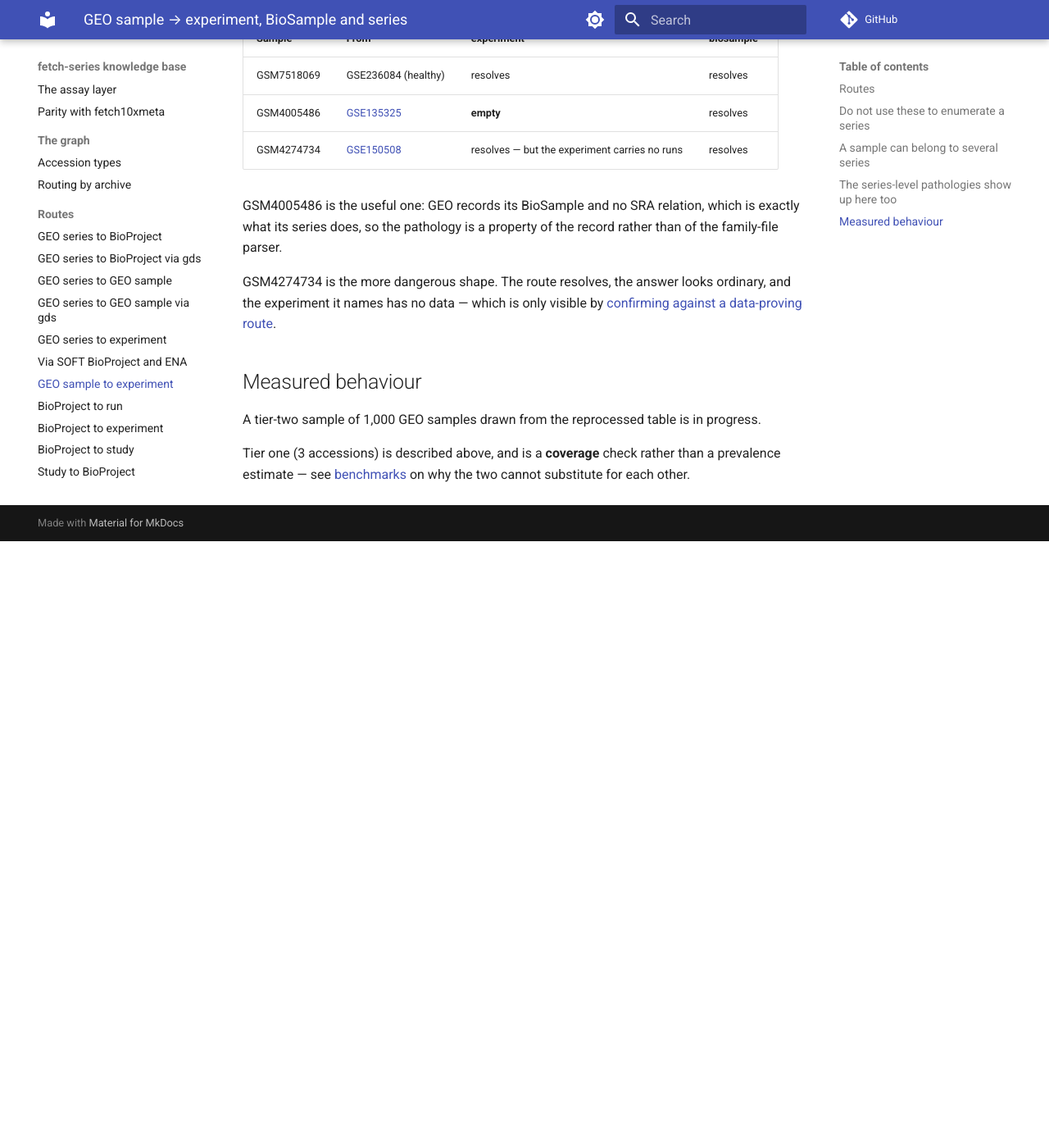
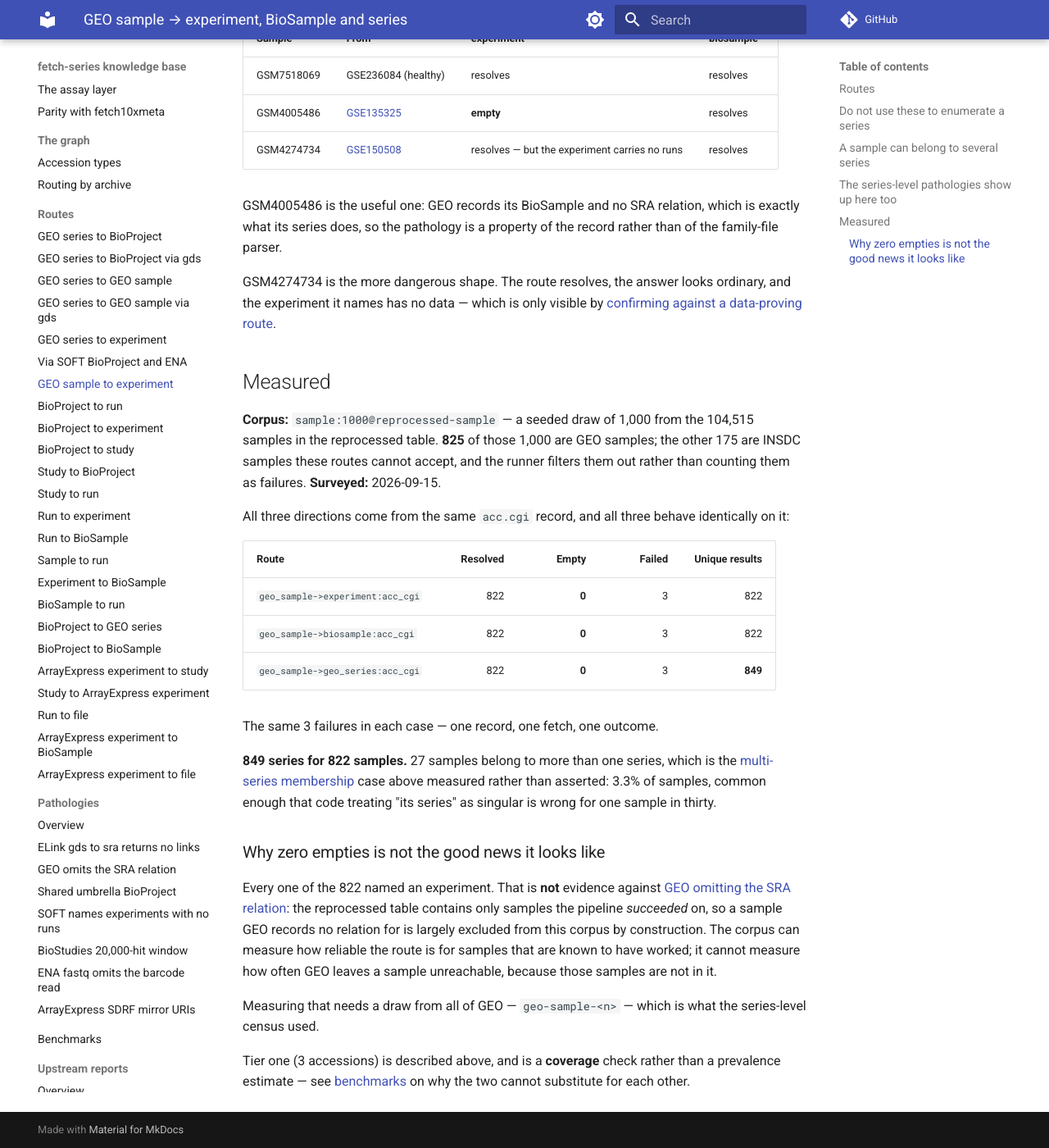
Before and after one commit to cellgeni/fetch-series, an MkDocs documentation site: the page built from docs/routes/geo-sample-to-experiment/index.md, in a window 1280 px wide and 1400 px high, scrolled down 1259 px. Shown: the whole window at 82% size. Built offline with MkDocs 1.6.1 and Material for MkDocs 9.7.7, drawn with Linux system fonts in a browser that asks for light colours; comment, search, counter and statistics services are not loaded; before the commit the page ends 1919 px from its top, so only the background shows below that.

Commit message:
docs: GEO sample entry point census; 822 of 825, and 3.3% in two series
All three directions come from one acc.cgi record and behave identically on it,
down to the same three failures.

Zero empties is not evidence against the GEO-omits-the-SRA-relation pathology:
the reprocessed table holds only samples the pipeline succeeded on, so the
samples GEO leaves unreachable are excluded from this corpus by construction.
The page says so rather than claiming the stronger result.

Co-Authored-By: Claude Opus 5 <noreply@anthropic.com>

```diff
--- a/docs/routes/geo-sample-to-experiment/index.md
+++ b/docs/routes/geo-sample-to-experiment/index.md
@@ -57,10 +57,42 @@ GSM4274734 is the more dangerous shape. The route resolves, the answer looks ord
 the experiment it names has no data — which is only visible by
 [confirming against a data-proving route](../../resolver.md).
 
-## Measured behaviour
+## Measured
 
-A tier-two sample of 1,000 GEO samples drawn from the reprocessed table is in progress.
+**Corpus:** `sample:1000@reprocessed-sample` — a seeded draw of 1,000 from the
+104,515 samples in the reprocessed table. **825** of those 1,000 are GEO samples;
+the other 175 are INSDC samples these routes cannot accept, and the runner filters
+them out rather than counting them as failures. **Surveyed:** 2026-09-15.
 
-Tier one (3 accessions) is described above, and is a **coverage** check rather than a
-prevalence estimate — see [benchmarks](../../benchmarks/index.md) on why the two cannot
-substitute for each other.
+All three directions come from the same `acc.cgi` record, and all three behave
+identically on it:
+
+| Route | Resolved | Empty | Failed | Unique results |
+|---|---:|---:|---:|---:|
+| `geo_sample->experiment:acc_cgi` | 822 | **0** | 3 | 822 |
+| `geo_sample->biosample:acc_cgi` | 822 | **0** | 3 | 822 |
+| `geo_sample->geo_series:acc_cgi` | 822 | **0** | 3 | **849** |
+
+The same 3 failures in each case — one record, one fetch, one outcome.
+
+**849 series for 822 samples.** 27 samples belong to more than one series, which
+is the [multi-series membership](#a-sample-can-belong-to-several-series) case
+above measured rather than asserted: 3.3% of samples, common enough that code
+treating "its series" as singular is wrong for one sample in thirty.
+
+### Why zero empties is not the good news it looks like
+
+Every one of the 822 named an experiment. That is **not** evidence against
+[GEO omitting the SRA relation](../../pathologies/geo-omits-sample-sra-relation.md):
+the reprocessed table contains only samples the pipeline *succeeded* on, so a
+sample GEO records no relation for is largely excluded from this corpus by
+construction. The corpus can measure how reliable the route is for samples that
+are known to have worked; it cannot measure how often GEO leaves a sample
+unreachable, because those samples are not in it.
+
+Measuring that needs a draw from all of GEO — `geo-sample-<n>` — which is what
+the series-level census used.
+
+Tier one (3 accessions) is described above, and is a **coverage** check rather
+than a prevalence estimate — see [benchmarks](../../benchmarks/index.md) on why
+the two cannot substitute for each other.
```
Also changed, not shown: 1 other file.
